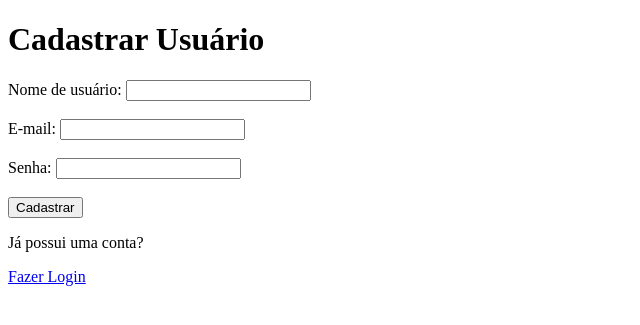
After one commit to sombercrane/ENG4021-2026.2, a Django app: page /cadastro/ in a window 1280 px wide. The commit adds this page. Shown: the top 325 px of the page, without its empty margins (0-640 px from the left). Run offline with Django 5.2, Linux system fonts and the light colour scheme.

Commit message:
Implementa cadastro login e logout no Django

```diff
--- a/config/settings.py
+++ b/config/settings.py
@@ -55,7 +55,7 @@ ROOT_URLCONF = 'config.urls'
 TEMPLATES = [
     {
         'BACKEND': 'django.template.backends.django.DjangoTemplates',
-        'DIRS': [],
+        'DIRS': [BASE_DIR / 'templates'],
         'APP_DIRS': True,
         'OPTIONS': {
             'context_processors': [
@@ -121,3 +121,6 @@ STATIC_URL = 'static/'
 # https://docs.djangoproject.com/en/5.2/ref/settings/#default-auto-field
 
 DEFAULT_AUTO_FIELD = 'django.db.models.BigAutoField'
+
+LOGIN_URL = '/login/'
+LOGIN_REDIRECT_URL = '/'
--- a/config/urls.py
+++ b/config/urls.py
@@ -14,10 +14,15 @@ Including another URLconf
     1. Import the include() function: from django.urls import include, path
     2. Add a URL to urlpatterns:  path('blog/', include('blog.urls'))
 """
+
 from django.contrib import admin
 from django.urls import path
 from home import views
+
 urlpatterns = [
     path('admin/', admin.site.urls),
     path('', views.home, name='home'),
+    path('cadastro/', views.cadastrar_usuario, name='cadastro'),
+    path('login/', views.login_usuario, name='login'),
+    path('logout/', views.logout_usuario, name='logout'),
 ]
--- /dev/null
+++ b/home/templates/cadastro.html
@@ -0,0 +1,39 @@
+
+<!DOCTYPE html>
+<html lang="pt-br">
+<head>
+    <meta charset="UTF-8">
+    <title>Cadastro de Usuário</title>
+</head>
+<body>
+    <h1>Cadastrar Usuário</h1>
+
+    {% if erro %}
+        <p>{{ erro }}</p>
+    {% endif %}
+
+    <form method="POST" action="{% url 'cadastro' %}">
+        {% csrf_token %}
+
+        <label>Nome de usuário:</label>
+        <input type="text" name="username" required>
+
+        <br><br>
+
+        <label>E-mail:</label>
+        <input type="email" name="email" required>
+
+        <br><br>
+
+        <label>Senha:</label>
+        <input type="password" name="password" required>
+
+        <br><br>
+
+        <button type="submit">Cadastrar</button>
+    </form>
+
+    <p>Já possui uma conta?</p>
+    <a href="{% url 'login' %}">Fazer Login</a>
+</body>
+</html>
--- a/home/views.py
+++ b/home/views.py
@@ -1,5 +1,62 @@
-from django.shortcuts import render
 
-# Create your views here.
+from django.shortcuts import render, redirect
+from django.contrib.auth.models import User
+from django.contrib.auth.decorators import login_required
+from django.contrib.auth import authenticate, login, logout
+
+@login_required
 def home(request):
     return render(request, 'home.html')
+
+
+def cadastrar_usuario(request):
+    if request.method == 'POST':
+        username = request.POST.get('username')
+        email = request.POST.get('email')
+        password = request.POST.get('password')
+
+        if username and email and password:
+            if User.objects.filter(username=username).exists():
+                return render(request, 'cadastro.html', {
+                    'erro': 'Este nome de usuário já existe.'
+                })
+
+            User.objects.create_user(
+                username=username,
+                email=email,
+                password=password
+            )
+
+            return redirect('login')
+
+    return render(request, 'cadastro.html')
+
+
+def login_usuario(request):
+    if request.method == 'POST':
+        username = request.POST.get('username')
+        password = request.POST.get('password')
+
+        usuario = authenticate(
+            request,
+            username=username,
+            password=password
+        )
+
+        if usuario is not None:
+            login(request, usuario)
+            return redirect('home')
+
+        return render(request, 'login.html', {
+            'erro': 'Usuário ou senha incorretos.'
+        })
+
+    return render(request, 'login.html')
+
+
+def logout_usuario(request):
+    if request.method == 'POST':
+        logout(request)
+        return redirect('login')
+
+    return redirect('home')
```
Also changed, not shown: home/templates/home.html (+9 -0 lines), home/templates/login.html (added, +34 -0 lines).
